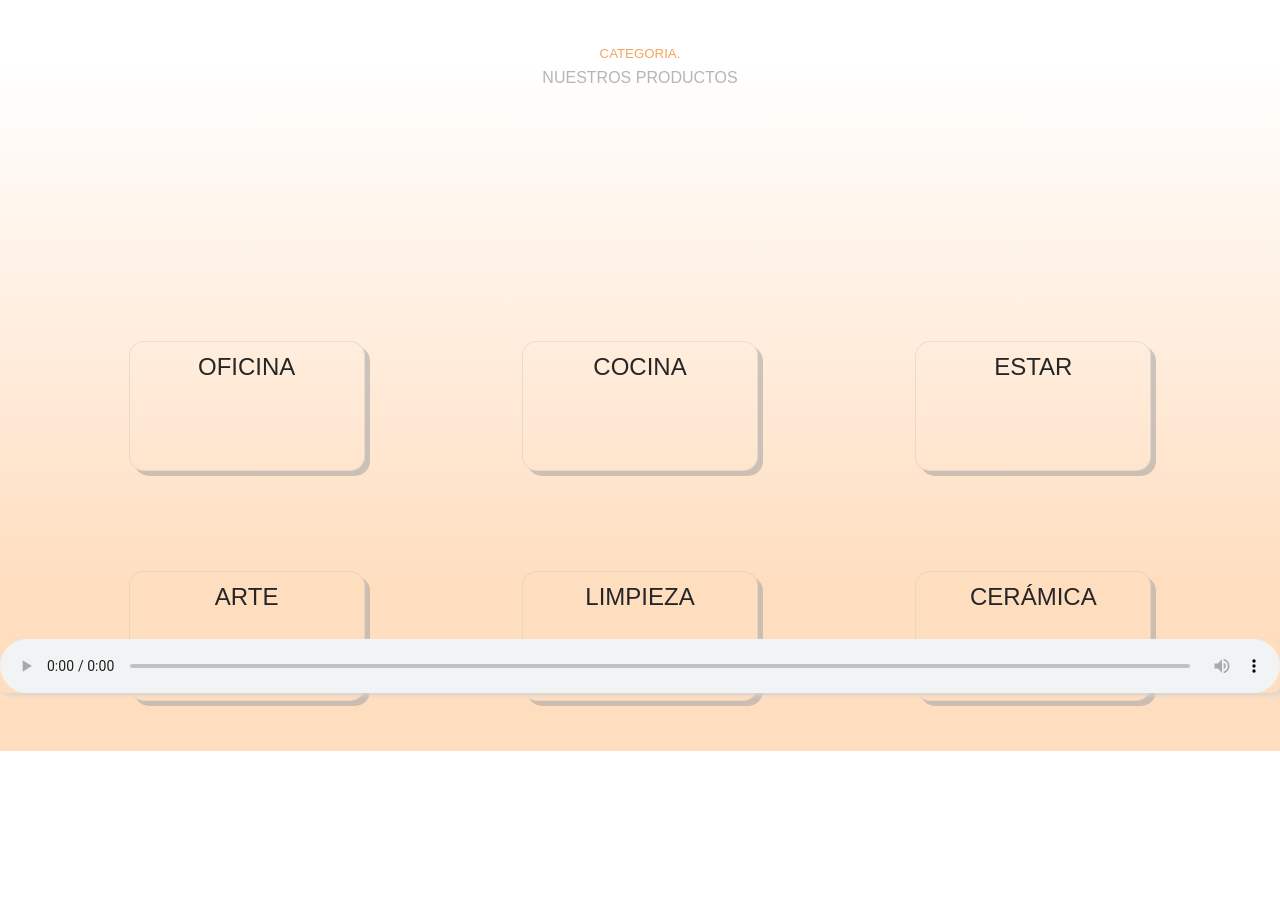
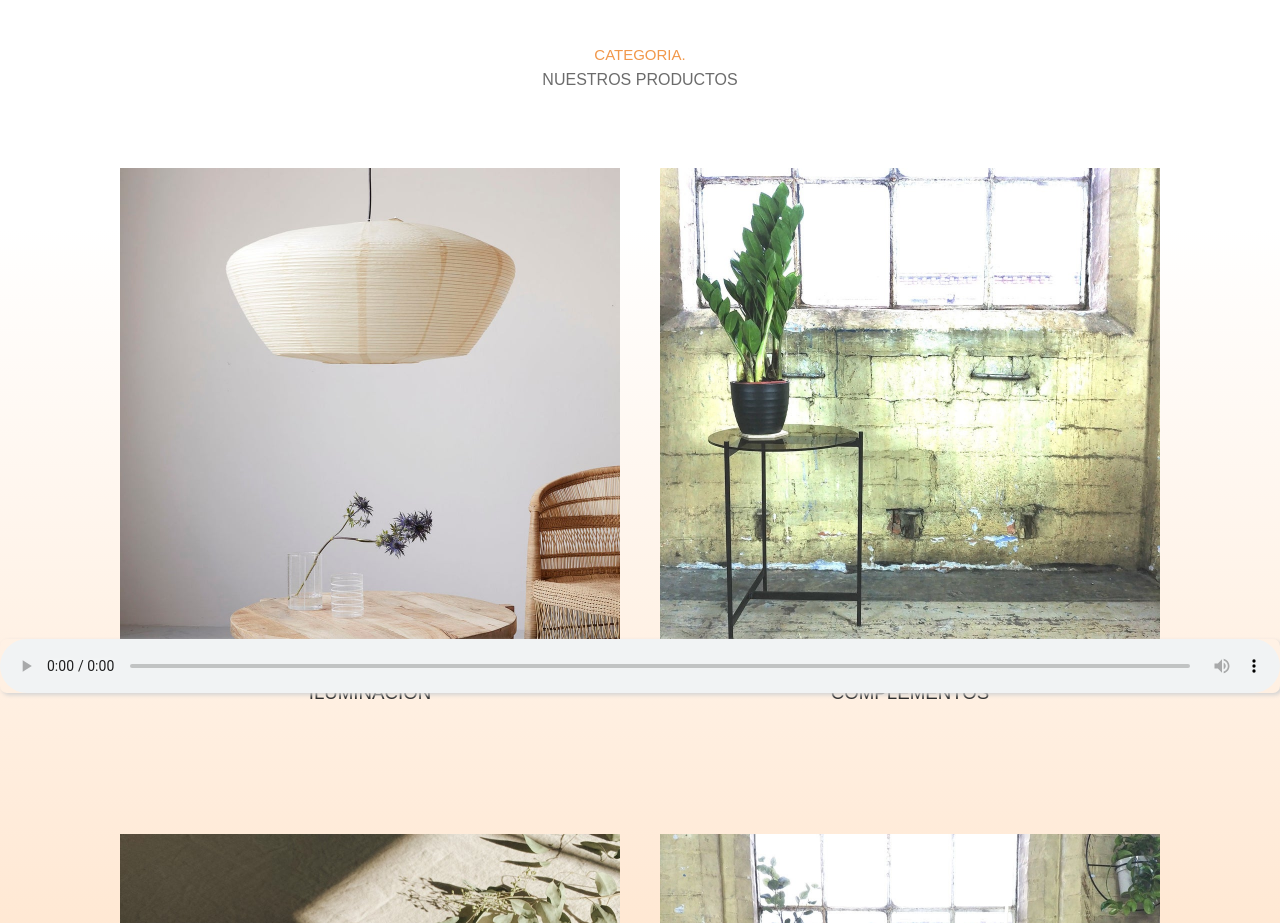
Before and after one commit to NCaiconte/Proyecto-Final--Escalab-desarrolo-web, a plain HTML site: page categoria.html in a window 1280 px wide. Shown: the part 107-1030 px from the top of the page. Before the commit the page ends 908 px from the top, so only its background shows below. Drawn offline with Linux system fonts and the light colour scheme.

Commit message:
Carga de html

```diff
--- a/categoria.html
+++ b/categoria.html
@@ -7,12 +7,11 @@
     <meta name="viewport" content="width=device-width, initial-scale=1.0">
     <title>CATEGORY</title>
     <link rel="stylesheet" href="css/style.css">
+    <link rel="stylesheet" href="css/categoria.css">
 </head>
 
 <body>
     <header>
-
-
 
         <nav class="menu">
 
@@ -42,27 +41,20 @@
         </hgroup>
         <div class="lista">
             <div class="item1">
-            <h2>OFICINA</h2>
+                <img class="im" src="/css/lights.jpg" alt="">
+                <h3>ILUMINACIÓN</h3>
             </div>
-
             <div class="item2">
-          <h2>COCINA</h2>
+                <img class="im" src="/css/side table.jpg" alt="">
+                <h3>COMPLEMENTOS</h3>
             </div>
-
             <div class="item3">
-         <h2>ESTAR</h2>
+                <img class="im" src="/css/candles.jpg" alt="">
+                <h3>DECORACIÓN</h3>
             </div>
-
             <div class="item4">
-            <h2>ARTE</h2>
-        </div>
-
-        <div class="item5">
-            <h2>LIMPIEZA</h2>
-        </div>
-
-        <div class="item6">
-            <h2>CERÁMICA</h2>
+                <img class="im" src="/css/chair.jpg" alt="">
+                <h3>ESTAR</h3>
             </div>
         </div>
     </section>
--- /dev/null
+++ b/css/categoria.css
@@ -0,0 +1,32 @@
+
+.lista{
+
+
+    display: flex;
+    flex-wrap: wrap;
+    flex-direction: row;
+    justify-content: center;
+    align-content: center;
+
+}
+
+
+
+.item1,.item2,.item3,.item4{
+    margin-top: 25px;
+    padding: 50px 20px;
+
+}
+
+h3{
+    margin-top: 10px;
+    text-align: center;
+}
+.im{
+    display: flex;
+    align-items: center;
+    align-content: center;
+    width: 100%;
+    max-height: 500px;
+    justify-content: space-between;
+}
--- a/css/style.css
+++ b/css/style.css
@@ -50,22 +50,13 @@ header{
 }
 
 
-
 .list-menu>.list-item:hover{
     cursor: pointer;
 
 }
 
-/*@media (min-width:1080px){
-
-header{
-text-align:left;
-}
-
-}*/
-
 form{
-    margin-left: 255px;
+    margin-left: 285px;
 }
 form>input{
     padding: 10px;
@@ -108,7 +99,7 @@ box-shadow: 15px 15px 20px rgba(0,0, 0, 0.4);
 
 }
 .container{
-    padding-top: 150px;
+    padding:150px 0px 150px 0px;
     background: rgb(255,222,192);
 background: linear-gradient(360deg, rgba(255,222,192,1) 20%, rgba(252,185,0,0) 80%);
 }
@@ -121,9 +112,13 @@ h5,h2,p,.portada1{
 
 
 }
+h2{
+    font-weight: bold;
+}
 
 h5{
-    color: sandybrown;
+    color: rgb(241, 152, 75);
+    font-size: 15px;
 }
 
 .portada1{
@@ -138,23 +133,28 @@ h5{
 .container2{
     margin: auto;
     display: flex;
+    padding-bottom: 0px;
     align-items: center;
     justify-content: space-between;
     flex-direction: row;
-    text-align: right;
+    text-align: center;
     padding:0px 2rem;
-    min-height: 90vh;
-    background: rgb(252,185,0);
-background: linear-gradient(360deg, rgba(252,185,0,0) 0%, rgba(255,222,192,1) 80%);
+    min-height: 30vh;
+    background: rgba(255,222,192,1);
 
 }
 
-.servicios,footer{
-    margin-bottom: 5px;
-    line-height: 55px;
-    display: block;
-    padding: 0px 25px 25px 25px;
-
+.container3{
+    margin: auto;
+    display: flex;
+    align-items: center;
+    justify-content: space-between;
+    flex-direction: row-reverse;
+    text-align: center;
+    padding:0px 4rem 10rem 2rem;
+    min-height: 10vh;
+    background: rgb(252,185,0);
+background: linear-gradient(360deg, rgba(252,185,0,0) 20%, rgba(255,222,192,1) 80%);
 
 }
 
@@ -167,96 +167,32 @@ footer{
   display: block;
   align-content: flex-end;
   float: right;
-  margin-bottom: 100px;
-  padding-bottom: 50px;
-  padding-right: 50px;
-  width: 80%;
-  max-height: 80%;
+  margin-bottom: 50px;
+  padding-bottom: 40px;
+  padding-right: 90px;
+  width: 50%;
+  max-height: 50%;
 
 
 }
 
-.lista{
-   padding-top: 150px;
-    margin: 50px;
-    display: flex;
-    flex-wrap: wrap;
-    flex-direction: row;
-    justify-content: space-around;
-    align-content: center;
+.tercera>img{
+    margin: auto;
+    display: block;
+    align-content: flex-start;
+    float: left;
+    margin-bottom: 60px;
+    padding-bottom: 50px;
+    padding-left: 50px;
+    width: 60%;
+    max-height: 60%;
 
 
-}
-
-.item1{
-    background-image: url(./lights.jpg);
-    width: 20%;
-    height: 130px;
-    padding: 5px;
-    border: 0.5px solid rgba(196, 196, 196, 0.4);
-    border-radius: 15px;
-    margin: 50px;
-    box-shadow: rgba(163, 163, 163, 0.555) 5px 5px;
-
-}
-
-.item2{
-    background-image: url(./Landscaping.jpg);
-    width: 20%;
-    height: 130px;
-    padding: 5px;
-    border: 0.5px solid rgba(196, 196, 196, 0.4);
-    border-radius: 15px;
-    margin: 50px;
-    box-shadow: rgba(163, 163, 163, 0.555) 5px 5px;
-}
-
-.item3{
-    background-image: url(./material.jpg);
-    width: 20%;
-    height: 130px;
-    padding: 5px;
-    border: 0.5px solid rgba(196, 196, 196, 0.4);
-    border-radius: 15px;
-    margin: 50px;
-    box-shadow: rgba(163, 163, 163, 0.555) 5px 5px;
-}
-
-.item4{
-    background-image: url(./wood.webp);
-    width: 20%;
-    height: 130px;
-    padding: 5px;
-    border: 0.5px solid rgba(196, 196, 196, 0.4);
-    border-radius: 15px;
-    margin: 50px;
-    box-shadow: rgba(163, 163, 163, 0.555) 5px 5px;
-}
-
-.item5{
-    background-image: url(./steel.jpg);
-    width: 20%;
-    height: 130px;
-    padding: 5px;
-    border: 0.5px solid rgba(196, 196, 196, 0.4);
-    border-radius: 15px;
-    margin: 50px;
-    box-shadow: rgba(163, 163, 163, 0.555) 5px 5px;
-}
-
-.item6{
-    background-image: url(./fabrics.jpg);
-    width: 20%;
-    height: 130px;
-    padding: 5px;
-    border: 0.5px solid rgba(196, 196, 196, 0.4);
-    border-radius: 15px;
-    margin: 50px;
-    box-shadow: rgba(163, 163, 163, 0.555) 5px 5px;
-}
+  }
 
 p{
-    color:rgba(73, 73, 73, 0.4) ;
+    color:rgba(48, 48, 48, 0.712) ;
+
 }
 
 video{
@@ -264,4 +200,10 @@ video{
     display: block;
     text-align: center;
     padding-bottom: 200px;
+
 }
+
+.parte-baja{
+    background: rgba(196, 196, 196, 0.4);
+background: linear-gradient(360deg, rgba(196, 196, 196, 0.4) 20%, rgba(252,185,0,0) 80%);
+}
```
Also changed, not shown: contacto.html (+2 -7 lines), index.html (+25 -8 lines), css/brands-png.png (added), css/candles.jpg (added), css/cart.png (deleted), css/chair.jpg (added), css/cocktails.jpg (added), css/facebook-logo.png (deleted), css/instagram.png (deleted), css/lights.jpg (added), css/notes.jpg (added), css/portada.png (deleted), css/shelf.jpg (added), css/side table.jpg (added), 1 more files, 1 other file. Lines whose indentation alone changed are shown as unchanged.
